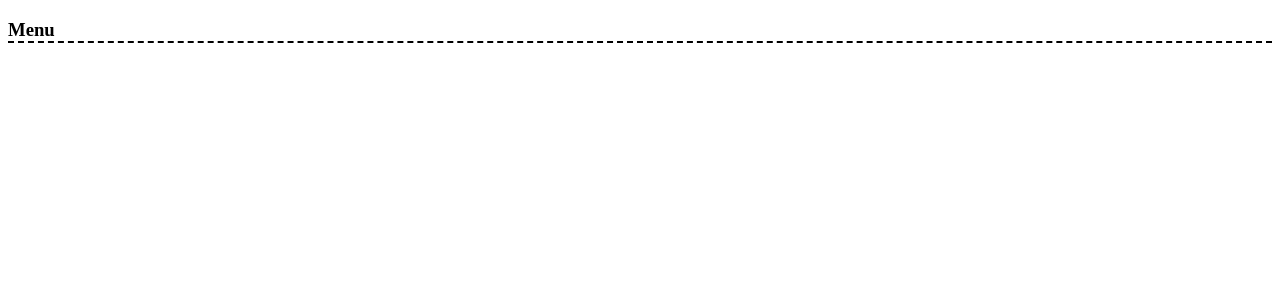
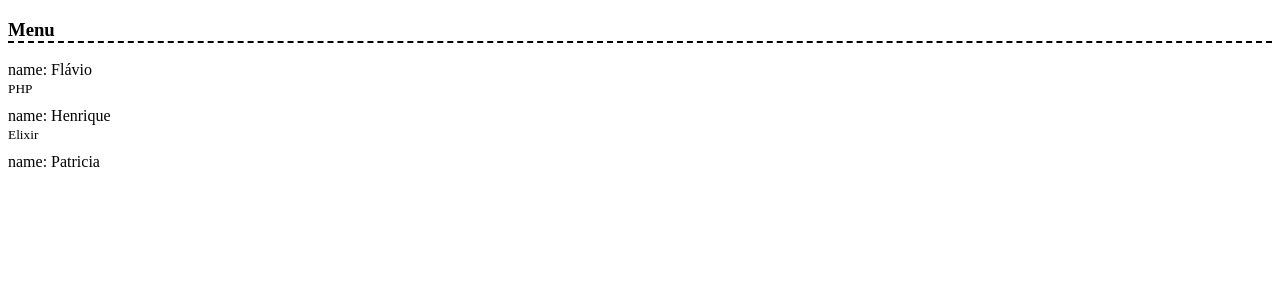
Before and after one commit to flavioanalistadesistema/angular-student, an Angular app: page / in a window 1280 px wide. Shown: the top 300 px of the page. Built offline with nearby package versions, Linux system fonts and the light colour scheme.

Commit message:
Implementando interface student -array

```diff
--- a/src/app/app.component.ts
+++ b/src/app/app.component.ts
@@ -1,4 +1,5 @@
 import { Component } from '@angular/core';
+import { Student } from './student/student.module'
 
 @Component({
   selector: 'app-root',
@@ -6,7 +7,11 @@ import { Component } from '@angular/core';
   styleUrls: ['./app.component.css']
 })
 export class AppComponent {
-  flavio   = {name:'Flávio', isProgrammer: true, linguage: 'PHP'}
-  henrique = {name:'Henrique', isProgrammer: false }
-  patricia = {name:'Patricia', isProgrammer: true, linguage: 'JavaScript'}
+
+  students: Student[] = [
+    {name:'Flávio', isProgrammer: true, linguage: 'PHP'},
+    {name:'Henrique', isProgrammer: true, linguage: 'Elixir' },
+    {name:'Patricia', isProgrammer: false, linguage: 'JavaScript'}
+  ]
+
 }
```
